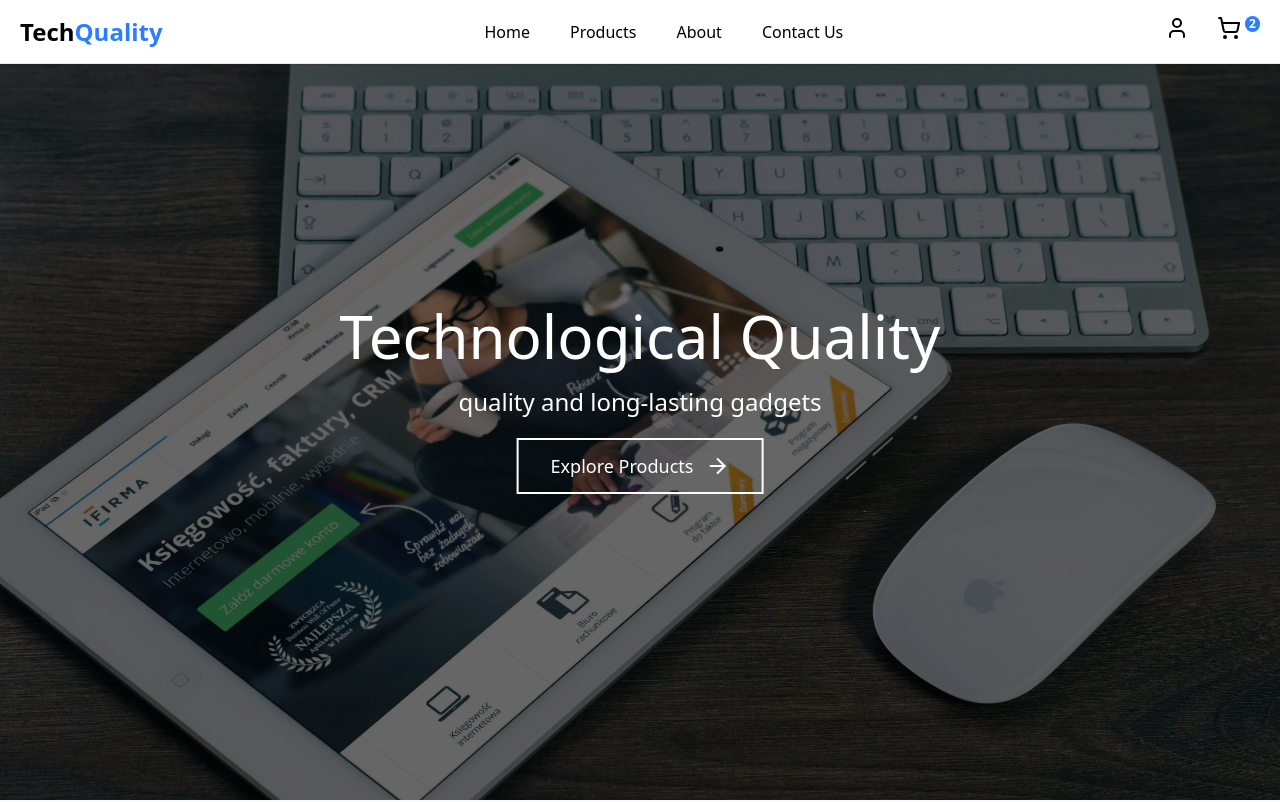
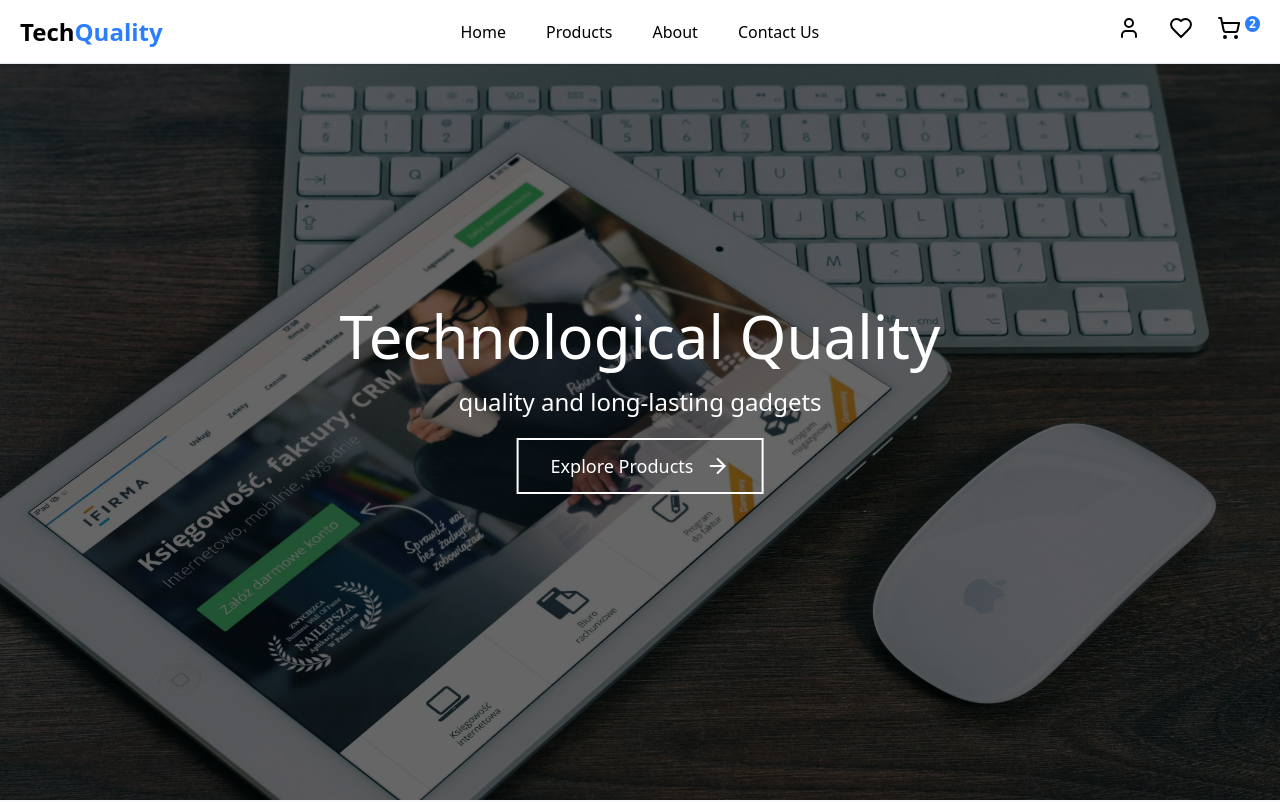
Before and after one commit to davidvchang/TechQuality---Ecommerce, a React (Vite) app in the folder frontend/: page / in a window 1280 px wide. Shown: the top 802 px of the page. Built offline with nearby package versions, Linux system fonts and the light colour scheme; no server answers.

Commit message:
Add: button favorites in NavBar

```diff
--- a/frontend/src/components/NavBar.tsx
+++ b/frontend/src/components/NavBar.tsx
@@ -1,5 +1,5 @@
 import React, { useEffect, useState } from 'react'
-import { User, ShoppingCart } from 'lucide-react';
+import { User, ShoppingCart, Heart } from 'lucide-react';
 import Nav from './Nav';
 import axios from 'axios';
 
@@ -57,6 +57,11 @@ const NavBar:React.FC<PropsNavBar> = ({numberCart}) => {
               </div>
 
             )}
+
+            <div className='flex'>
+              <a href='/favorites' className='w-7 h-8 hover:text-blue-500 hover:transition duration-300 hover:cursor-pointer'><Heart/></a>
+            </div>
+
             <div className='flex'>
               <a href='/cart' className='w-7 h-8 hover:text-blue-500 hover:transition duration-300 hover:cursor-pointer'><ShoppingCart/></a>
               <div className=' bg-blue-500 px-1 py-0 w-fit h-fit rounded-full flex items-center select-none'>
```
